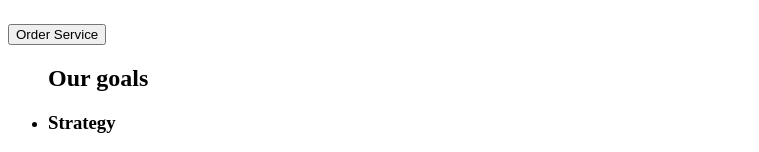
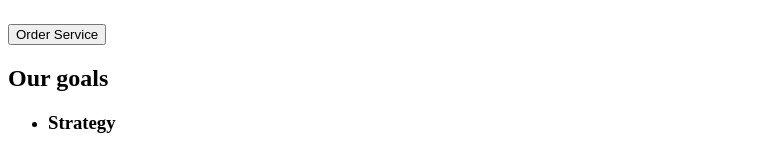
Before and after one commit to MaksymDom/goit-markup-hw-01, a plain HTML site: page index.html in a window 1280 px wide. Shown: the part 191-343 px from the top of the page, without its empty margins (0-759 px from the left). Drawn offline with Linux system fonts and the light colour scheme.

Commit message:
homework1_3

```diff
--- a/index.html
+++ b/index.html
@@ -40,9 +40,8 @@
         </section>
         <!-- about -->
         <section>
+            <h2>Our goals</h2>
             <ul>
-                <h2>Our goals
-                </h2>
                 <li>
                     <h3>Strategy</h3>
                     <p>Our goal is to identify the business
```
